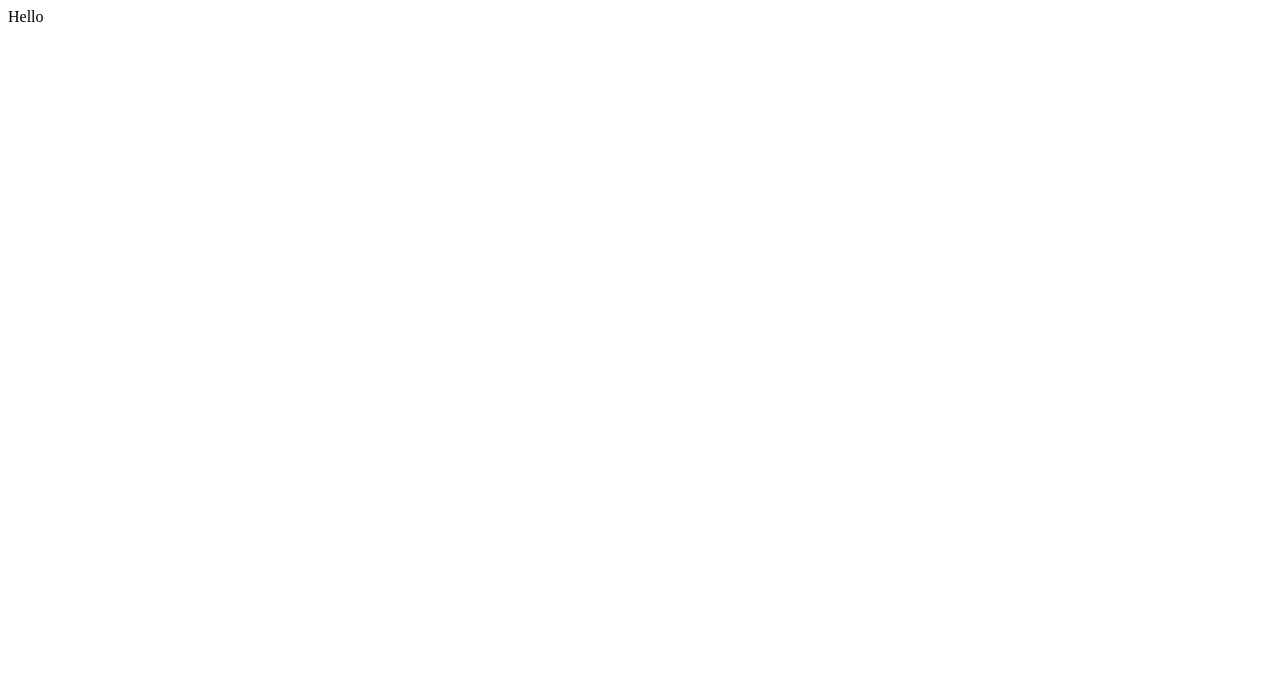
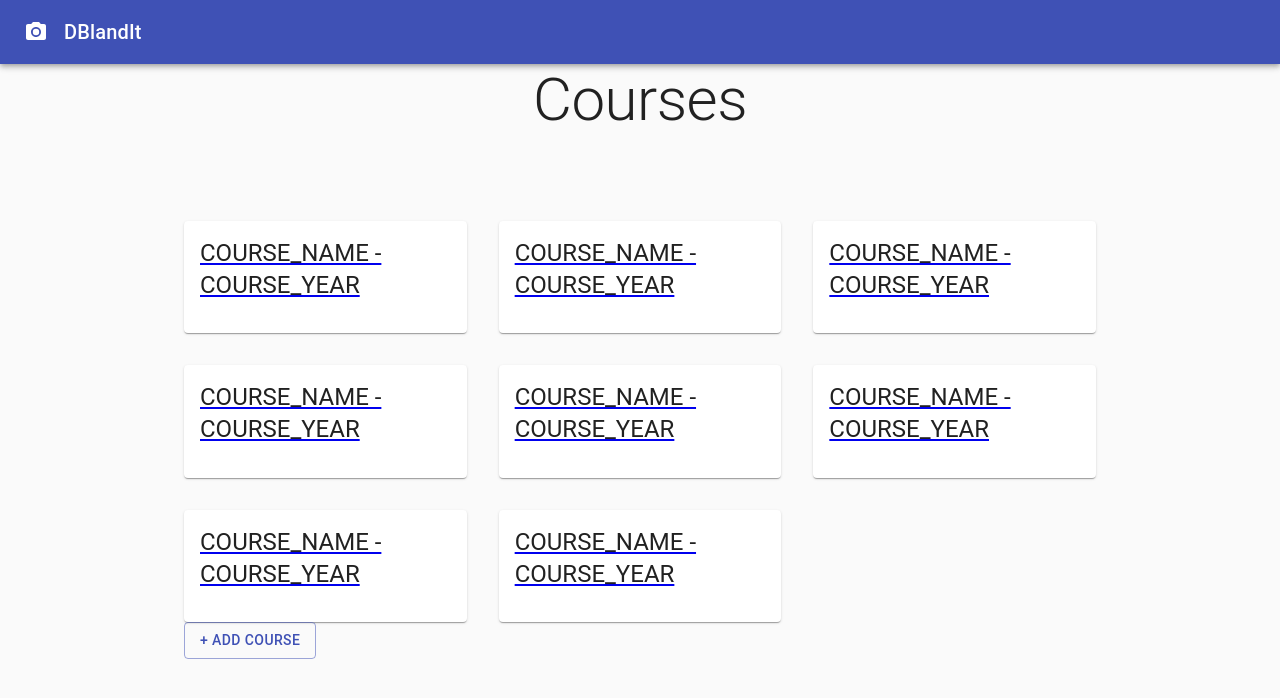
Before and after one commit to adelariestra/dblandit-challenge-front, a React (Create React App) app: page / in a window 1280 px wide. Shown: the top 698 px of the page. Built offline with nearby package versions, Linux system fonts and the light colour scheme.

Commit message:
Test basic layout done

```diff
--- a/src/App.js
+++ b/src/App.js
@@ -1,9 +1,155 @@
 import './App.css';
+import AppBar from '@material-ui/core/AppBar';
+import Button from '@material-ui/core/Button';
+import CameraIcon from '@material-ui/icons/PhotoCamera';
+import Card from '@material-ui/core/Card';
+import CardActions from '@material-ui/core/CardActions';
+import CardContent from '@material-ui/core/CardContent';
+import CardMedia from '@material-ui/core/CardMedia';
+import CssBaseline from '@material-ui/core/CssBaseline';
+import Grid from '@material-ui/core/Grid';
+import Toolbar from '@material-ui/core/Toolbar';
+import Typography from '@material-ui/core/Typography';
+import { makeStyles } from '@material-ui/core/styles';
+import Container from '@material-ui/core/Container';
+import Link from '@material-ui/core/Link';
+import React from 'react';
+import Dialog from '@material-ui/core/Dialog';
+import DialogActions from '@material-ui/core/DialogActions';
+import DialogContent from '@material-ui/core/DialogContent';
+import DialogContentText from '@material-ui/core/DialogContentText';
+import DialogTitle from '@material-ui/core/DialogTitle';
+import FormControl from '@material-ui/core/FormControl';
+import FormControlLabel from '@material-ui/core/FormControlLabel';
+import InputLabel from '@material-ui/core/InputLabel';
+import MenuItem from '@material-ui/core/MenuItem';
+import Select from '@material-ui/core/Select';
+import Switch from '@material-ui/core/Switch';
 
 function App() {
+  const useStyles = makeStyles((theme) => ({
+    icon: {
+      marginRight: theme.spacing(2),
+    },
+    heroContent: {
+      backgroundColor: theme.palette.background.paper,
+      padding: theme.spacing(8, 0, 6),
+    },
+    heroButtons: {
+      marginTop: theme.spacing(4),
+    },
+    cardGrid: {
+      paddingTop: theme.spacing(8),
+      paddingBottom: theme.spacing(8),
+    },
+    card: {
+      height: '100%',
+      display: 'flex',
+      flexDirection: 'column',
+    },
+    cardMedia: {
+      paddingTop: '56.25%', // 16:9
+    },
+    cardContent: {
+      flexGrow: 1,
+    },
+    footer: {
+      backgroundColor: theme.palette.background.paper,
+      padding: theme.spacing(6),
+    },
+  }));
+
+  const [open, setOpen] = React.useState(false);
+  const [fullWidth, setFullWidth] = React.useState(true);
+  const [maxWidth, setMaxWidth] = React.useState('sm');
+
+  const handleClickOpen = () => {
+    setOpen(true);
+  };
+
+  const handleClose = () => {
+    setOpen(false);
+  };
+
+  const classes = useStyles();
+  const cards = [1, 2, 3, 4, 5, 6, 7, 8];
+
   return (
     <div>
-      Hello
+      <CssBaseline />
+      <AppBar position="relative">
+        <Toolbar>
+          <CameraIcon className={classes.icon} />
+          <Typography variant="h6" color="inherit" noWrap>
+            DBlandIt
+          </Typography>
+        </Toolbar>
+      </AppBar>
+      <main>
+        <Container maxWidth="sm">
+          <Typography component="h1" variant="h2" align="center" color="textPrimary" gutterBottom>
+            Courses
+            </Typography>
+        </Container >
+        <Container className={classes.cardGrid} maxWidth="md">
+          <Grid container spacing={4}>
+            {cards.map((card) => (
+              <Grid item key={card} xs={12} sm={6} md={4}>
+                <a href="https://localhost:3000/courses/COURSE_ID">
+                  <Card className={classes.card}>
+                    <CardContent className={classes.cardContent}>
+                      <Typography gutterBottom variant="h5" component="h2">
+                        COURSE_NAME - COURSE_YEAR
+                      </Typography>
+                    </CardContent>
+                  </Card>
+                </a>
+              </Grid>
+            ))}
+          </Grid>
+          <Button variant="outlined" color="primary" onClick={handleClickOpen}>
+            + Add Course
+      </Button>
+          <Dialog
+            fullWidth={fullWidth}
+            maxWidth={maxWidth}
+            open={open}
+            onClose={handleClose}
+            aria-labelledby="max-width-dialog-title"
+          >
+            <DialogTitle id="max-width-dialog-title">Optional sizes</DialogTitle>
+            <DialogContent>
+              <DialogContentText>
+                You can set my maximum width and whether to adapt or not.
+          </DialogContentText>
+              <form className={classes.form} noValidate>
+                <FormControl className={classes.formControl}>
+                  <InputLabel htmlFor="max-width">maxWidth</InputLabel>
+                  <Select
+                    autoFocus
+                    value={maxWidth}
+                    inputProps={{
+                      name: 'student',
+                      id: 'studentid',
+                    }}
+                  >
+                    <MenuItem value="s0">STUDENT 0</MenuItem>
+                    <MenuItem value="s1">STUDENT 1</MenuItem>
+                    <MenuItem value="s2">STUDENT 2</MenuItem>
+                    <MenuItem value="s3">STUDENT 3</MenuItem>
+                    <MenuItem value="s4">STUDENT 4</MenuItem>
+                  </Select>
+                </FormControl>
+              </form>
+            </DialogContent>
+            <DialogActions>
+              <Button onClick={handleClose} color="primary">
+                Close
+              </Button>
+            </DialogActions>
+          </Dialog>
+        </Container>
+      </main>
     </div>
   );
 }
```
